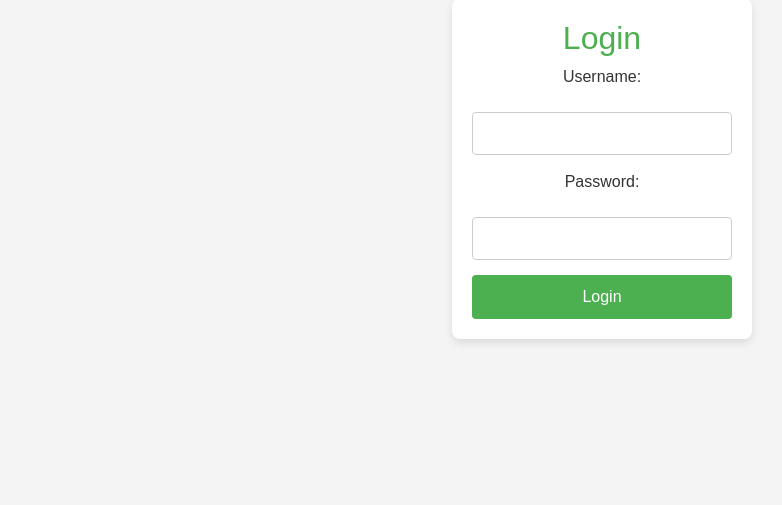
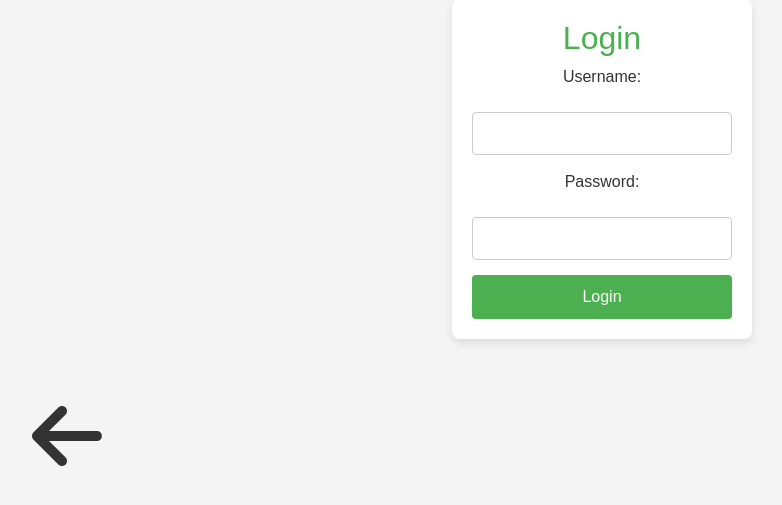
Before and after one commit to DavidMajomi/Beer-co, a PHP site: page /admin_login.php in a window 1280 px wide. Shown: the part 231-736 px from the top of the page, without its empty margins (38-820 px from the left). Run offline with PHP 8.4, Linux system fonts and the light colour scheme.

Commit message:
Update admin_login.php

```diff
--- a/admin_login.php
+++ b/admin_login.php
@@ -86,6 +86,7 @@ mysqli_close($link);
     <meta charset="UTF-8">
     <meta name="viewport" content="width=device-width, initial-scale=1.0">
     <link rel="stylesheet" href="https://stackpath.bootstrapcdn.com/bootstrap/4.5.2/css/bootstrap.min.css">
+    <link href="https://cdnjs.cloudflare.com/ajax/libs/font-awesome/6.0.0-beta3/css/all.min.css" rel="stylesheet">
     <title>Login</title>
     <style>
         body {
@@ -142,6 +143,21 @@ mysqli_close($link);
             margin-bottom: 15px;
             text-align: center;
         }
+
+        .back-arrow {
+            position: fixed;
+            margin: 50px;
+            font-size: 80px;
+            height: auto;
+            left: 20px;
+            bottom: 20px;
+        }
+
+        .back-arrow:hover
+        {
+            color: #4CAF50;
+            text-decoration: underline;
+        }
     </style>
 </head>
 <body>
@@ -168,6 +184,8 @@ mysqli_close($link);
     </form>
     <?php endif; ?>
 </div>
-
+<div class="back-arrow" onclick="window.history.back();">
+    <i class="fa-solid fa-arrow-left"></i>
+</div>
 </body>
 </html>
```
